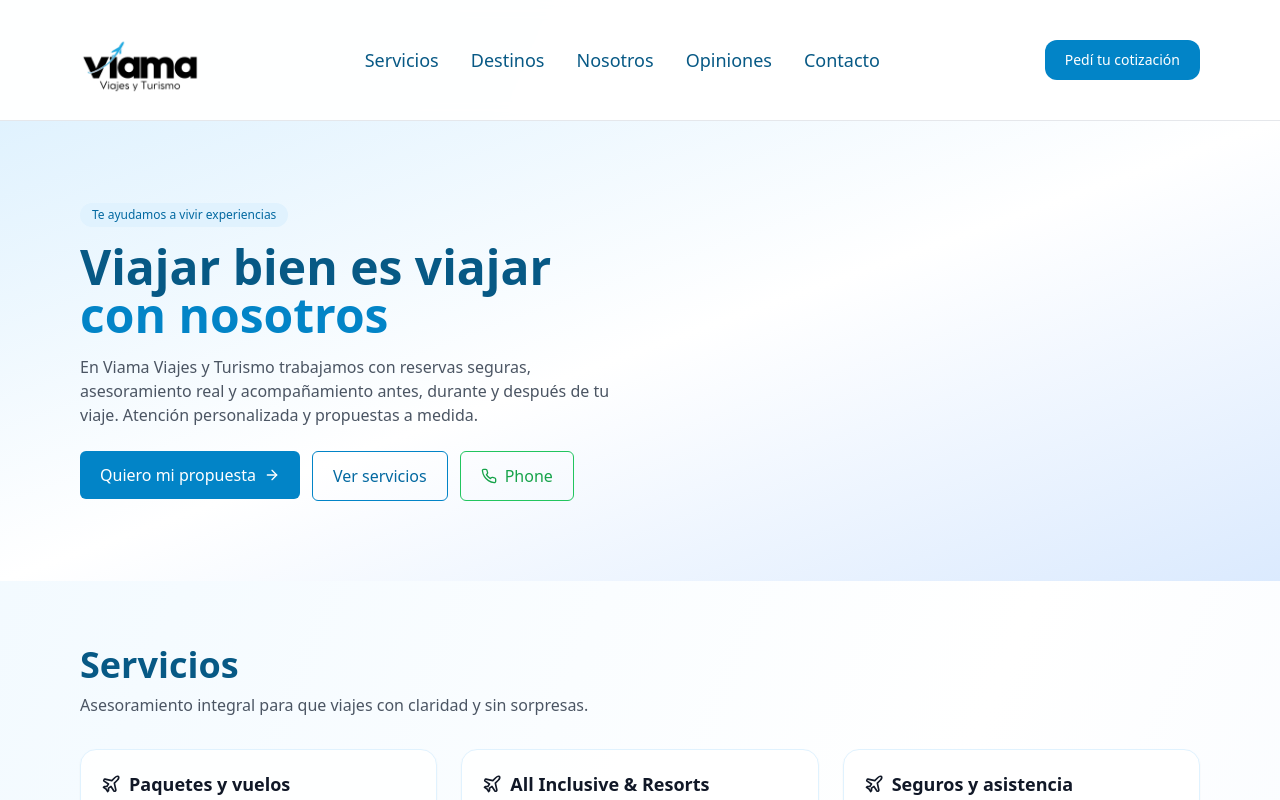
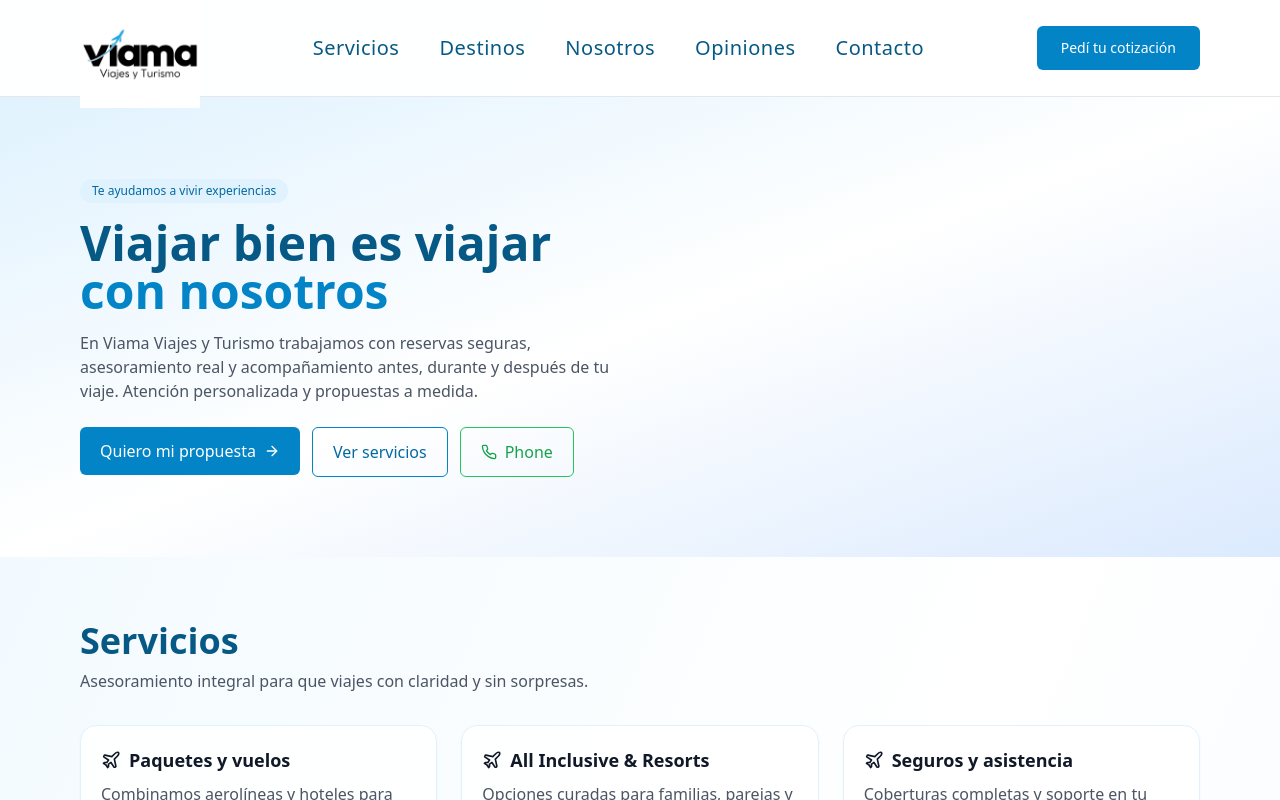
Before and after one commit to CreaterepositoryGustavo/viama-site, a Next.js app: page / in a window 1280 px wide. Shown: the top 800 px of the page. Built offline with nearby package versions, Linux system fonts and the light colour scheme.

Commit message:
Update page.jsx
fix: cerrar etiquetas del header

```diff
--- a/app/page.jsx
+++ b/app/page.jsx
@@ -16,10 +16,12 @@ export default function Page() {
     <div className="min-h-screen text-gray-900">
       {/* NAVBAR */}
 {/* NAVBAR */}
+{/* NAVBAR */}
 <header className="sticky top-0 z-50 bg-white/90 backdrop-blur border-b">
-  <div className="max-w-6xl mx-auto px-4 py-2 md:py-3 flex items-center justify-between">
+  <div className="max-w-6xl mx-auto px-4 py-1 md:py-2 flex items-center justify-between">
+    {/* Logo grande, pero sin engordar la barra */}
     <a href="#inicio" className="flex items-center">
-      <div className="-my-2 md:-my-3">
+      <div className="-my-4 md:-my-5">
         <Image
           src="/logo.png"
           alt="Viama Viajes y Turismo"
@@ -30,7 +32,8 @@ export default function Page() {
       </div>
     </a>
 
-    <nav className="hidden md:flex items-center gap-6 md:gap-8 text-base md:text-lg font-medium text-sky-800">
+    {/* Menú más grande y con más aire */}
+    <nav className="hidden md:flex items-center gap-8 md:gap-10 text-lg md:text-xl font-medium text-sky-800 tracking-wide">
       <a href="#servicios" className="hover:text-sky-600">Servicios</a>
       <a href="#destinos" className="hover:text-sky-600">Destinos</a>
       <a href="#nosotros" className="hover:text-sky-600">Nosotros</a>
@@ -38,15 +41,17 @@ export default function Page() {
       <a href="#contacto" className="hover:text-sky-600">Contacto</a>
     </nav>
 
+    {/* Botón acorde al logo */}
     <div className="hidden md:flex items-center">
       <a href="#contacto">
-        <Button className="rounded-xl bg-sky-600 hover:bg-sky-700 text-white px-5 py-2.5 text-base">
+        <Button className="rounded-2xl bg-sky-600 hover:bg-sky-700 text-white px-6 py-3 text-lg">
           Pedí tu cotización
         </Button>
       </a>
     </div>
   </div>
 </header>
+
 
 
 
```
